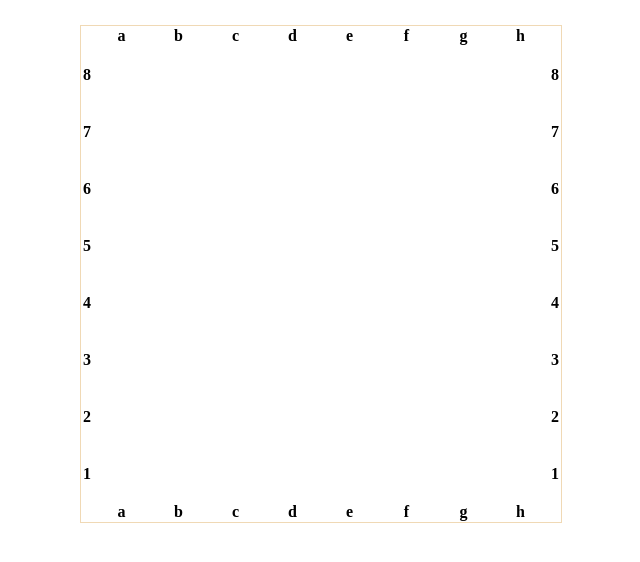
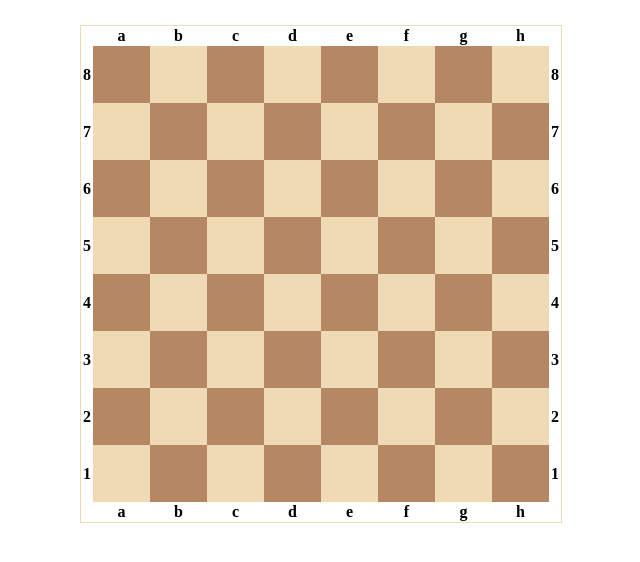
Before and after one commit to Gooz92/alice-chess, a website: page src/browser/view/board.html in a window 1280 px wide. Shown: the whole page, without its empty margins (319-959 px from the left). Drawn offline with Linux system fonts and the light colour scheme.

Commit message:
Update board.html

```diff
--- a/src/browser/view/board.html
+++ b/src/browser/view/board.html
@@ -7,7 +7,7 @@
 </head>
 
 <body>
-  <table class="chess-board">
+ <table class="chess-board">
     <tr>
       <th></th>
       <th class="rank-label">a</th>
@@ -22,42 +22,42 @@
     </tr>
     <tr>
       <th class="file-label">8</th>
-      <td></td><td></td><td></td><td></td><td></td><td></td><td></td><td></td>
+      <td class="dark"></td><td class="light"></td><td class="dark"></td><td class="light"></td><td class="dark"></td><td class="light"></td><td class="dark"></td><td class="light"></td>
       <th class="file-label">8</th>
     </tr>
     <tr>
       <th class="file-label">7</th>
-      <td></td><td></td><td></td><td></td><td></td><td></td><td></td><td></td>
+      <td class="light"></td><td class="dark"></td><td class="light"></td><td class="dark"></td><td class="light"></td><td class="dark"></td><td class="light"></td><td class="dark"></td>
       <th class="file-label">7</th>
     </tr>
     <tr>
       <th class="file-label">6</th>
-      <td></td><td></td><td></td><td></td><td></td><td></td><td></td><td></td>
+      <td class="dark"></td><td class="light"></td><td class="dark"></td><td class="light"></td><td class="dark"></td><td class="light"></td><td class="dark"></td><td class="light"></td>
       <th class="file-label">6</th>
     </tr>
     <tr>
       <th class="file-label">5</th>
-      <td></td><td></td><td></td><td></td><td></td><td></td><td></td><td></td>
+      <td class="light"></td><td class="dark"></td><td class="light"></td><td class="dark"></td><td class="light"></td><td class="dark"></td><td class="light"></td><td class="dark"></td>
       <th class="file-label">5</th>
     </tr>
     <tr>
       <th class="file-label">4</th>
-      <td></td><td></td><td></td><td></td><td></td><td></td><td></td><td></td>
+      <td class="dark"></td><td class="light"></td><td class="dark"></td><td class="light"></td><td class="dark"></td><td class="light"></td><td class="dark"></td><td class="light"></td>
       <th class="file-label">4</th>
     </tr>
     <tr>
       <th class="file-label">3</th>
-      <td></td><td></td><td></td><td></td><td></td><td></td><td></td><td></td>
+      <td class="light"></td><td class="dark"></td><td class="light"></td><td class="dark"></td><td class="light"></td><td class="dark"></td><td class="light"></td><td class="dark"></td>
       <th class="file-label">3</th>
     </tr>
     <tr>
       <th class="file-label">2</th>
-      <td></td><td></td><td></td><td></td><td></td><td></td><td></td><td></td>
+      <td class="dark"></td><td class="light"></td><td class="dark"></td><td class="light"></td><td class="dark"></td><td class="light"></td><td class="dark"></td><td class="light"></td>
       <th class="file-label">2</th>
     </tr>
     <tr>
       <th class="file-label">1</th>
-      <td></td><td></td><td></td><td></td><td></td><td></td><td></td><td></td>
+      <td class="light"></td><td class="dark"></td><td class="light"></td><td class="dark"></td><td class="light"></td><td class="dark"></td><td class="light"></td><td class="dark"></td>
       <th class="file-label">1</th>
     </tr>
     <tr>
```
